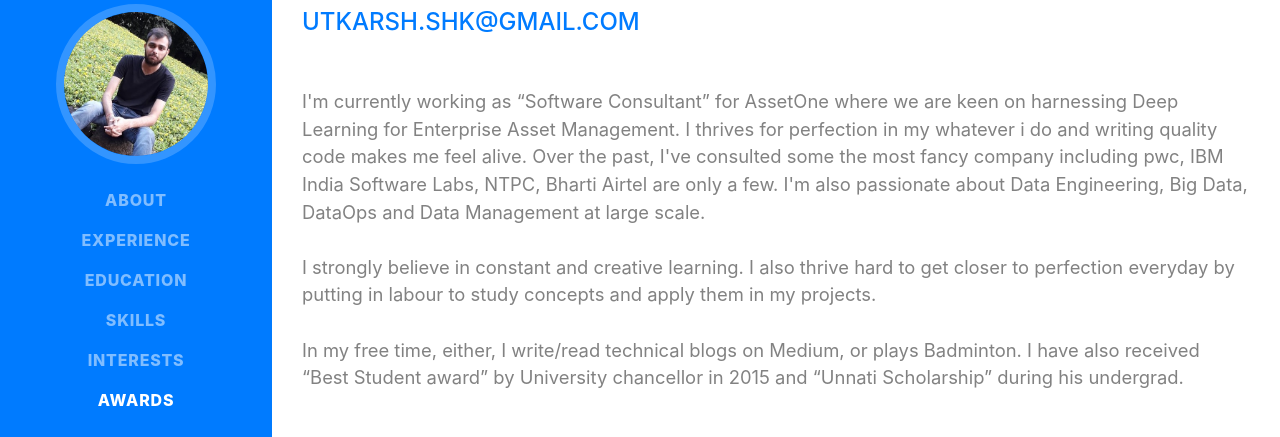
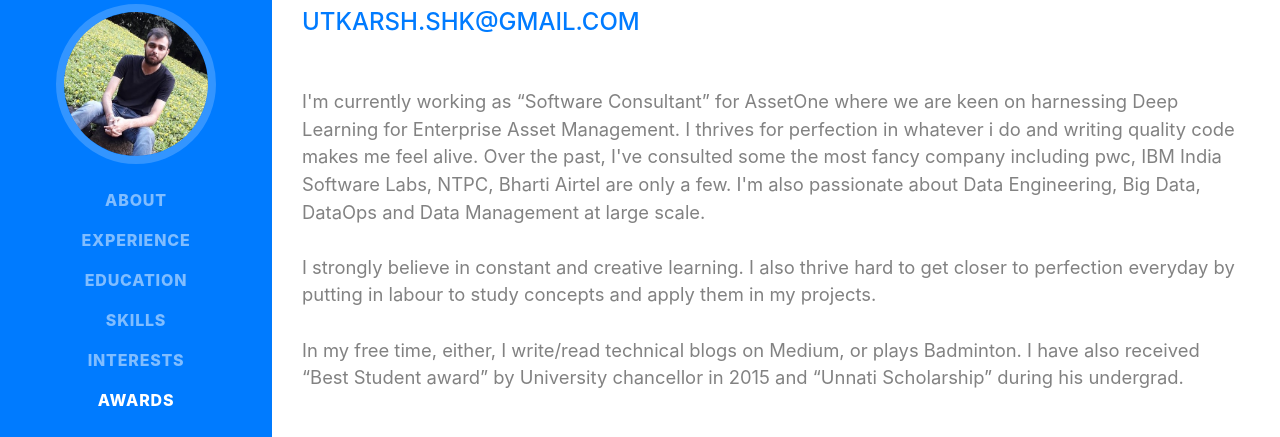
Before and after one commit to Utkarsh-Shukla12/Utkarsh-Shukla12.github.io, a website with bundled scripts: page index.html in a window 1280 px wide. Shown: the part 192-629 px from the top of the page. Built offline with nearby package versions, Linux system fonts and the light colour scheme; a web font is replaced by a local one.

Commit message:
Typo fixed
Some typo in perfection :P

```diff
--- a/index.html
+++ b/index.html
@@ -69,7 +69,7 @@
         <div class="subheading mb-5"> B-Block · Sant Nagar, New Delhi  · (91) 8146-555-328 ·
           <a href="mailto:utkarsh.shk@gmail.com">utkarsh.shk@gmail.com</a>
         </div>
-        <p class="lead mb-5">I'm currently working as “Software Consultant” for AssetOne where we are keen on harnessing Deep Learning for Enterprise Asset Management. I thrives for perfection in my whatever i do and writing quality code makes me feel alive. Over the past, I've consulted some the most fancy company including pwc, IBM India Software Labs, NTPC, Bharti Airtel are only a few. I'm also passionate about Data Engineering, Big Data, DataOps and Data Management at large scale. <br><br>I strongly believe in constant and creative learning. I also thrive hard to get closer to perfection everyday by putting in labour to study concepts and apply them in my projects.<br><br>In my free time, either, I write/read technical blogs on Medium, or plays Badminton. I have also received “Best Student award” by University chancellor in 2015 and “Unnati Scholarship” during his undergrad.</p>
+        <p class="lead mb-5">I'm currently working as “Software Consultant” for AssetOne where we are keen on harnessing Deep Learning for Enterprise Asset Management. I thrives for perfection in whatever i do and writing quality code makes me feel alive. Over the past, I've consulted some the most fancy company including pwc, IBM India Software Labs, NTPC, Bharti Airtel are only a few. I'm also passionate about Data Engineering, Big Data, DataOps and Data Management at large scale. <br><br>I strongly believe in constant and creative learning. I also thrive hard to get closer to perfection everyday by putting in labour to study concepts and apply them in my projects.<br><br>In my free time, either, I write/read technical blogs on Medium, or plays Badminton. I have also received “Best Student award” by University chancellor in 2015 and “Unnati Scholarship” during his undergrad.</p>
         <div class="social-icons">
           <a href="https://www.linkedin.com/in/utkarsh-shukla12/" target="_blank">
             <i class="fab fa-linkedin-in"></i>
```
